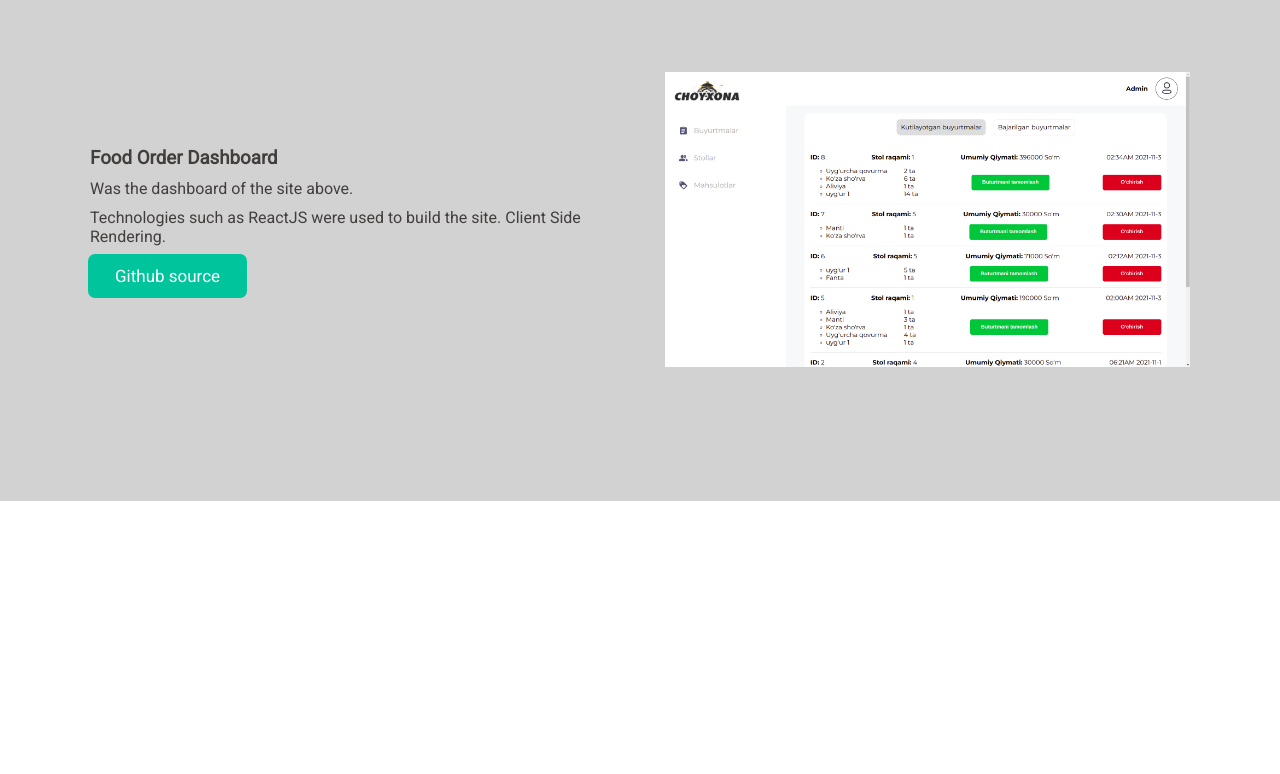
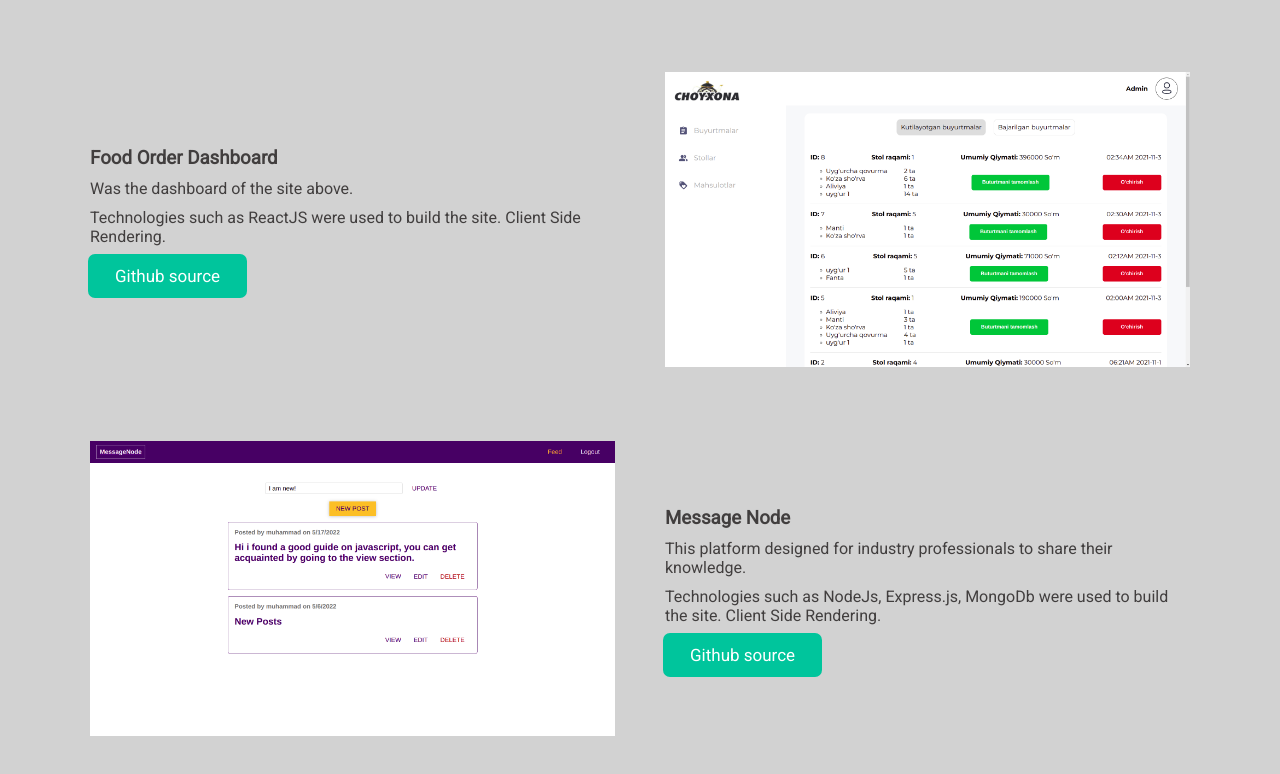
Before and after one commit to Muhammadboburshoh/me-portfolio, a React (Create React App) app: page / in a window 1280 px wide. Shown: the part 2065-2839 px from the top of the page. Before the commit the page ends 2566 px from the top, so only its background shows below. Built offline with nearby package versions, Linux system fonts and the light colour scheme.

Commit message:
Add new work

```diff
--- a/src/componints/Work/work.jsx
+++ b/src/componints/Work/work.jsx
@@ -5,6 +5,7 @@ import bookShopImg from "../../images/book-shop.png"
 import chatApp from "../../images/chat-app.png"
 import foodOrder from "../../images/food-order.png"
 import foodDashboard from "../../images/food-dashboard.png"
+import messageNode from "../../images/message-node.png"
 
 
 
@@ -73,6 +74,19 @@ function Work ({myRef}) {
               </div>
             </div>
           </li>
+          <li className="work-item">
+            <div className="work-img-wrapper">
+              <img src={messageNode} alt="" />
+            </div>
+            <div className="work-text-wrapper">
+              <h3>Message Node</h3>
+              <p>This platform designed for industry professionals to share their knowledge.</p>
+              <p>Technologies such as NodeJs, Express.js, MongoDb were used to build the site. Client Side Rendering.</p>
+              <div>
+                <Link onClick={openTab("https://github.com/Muhammadboburshoh/realtime_chat")} to="" target="_blank" className="work-btn green-button github-btn"><span className="white-button-span">Github source</span></Link>
+              </div>
+            </div>
+          </li>
         </ul>
       </div>
     </main>
```
Also changed, not shown: src/images/message-node.png (added).
